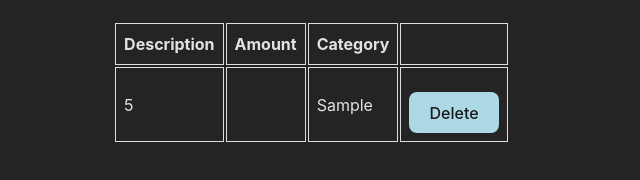
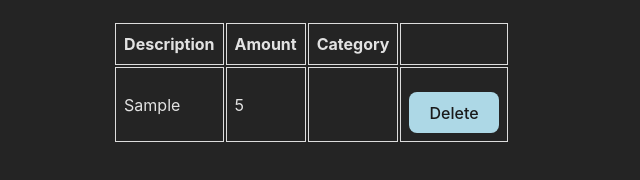
Before and after one commit to CarlsJr4/Zod-Practice, a React (Vite) app: page / in a window 1280 px wide. Both pictures are taken after typing "Sample", "5" into the empty fields and a click on the button "Submit". Shown: the part 398-578 px from the top of the page, without its empty margins (318-958 px from the left). Built offline with nearby package versions, Linux system fonts and the light colour scheme.

Commit message:
Updates table column order

```diff
--- a/src/components/TrackerTable.tsx
+++ b/src/components/TrackerTable.tsx
@@ -19,9 +19,9 @@ export default function TrackerTable({
         {expenses.map(({ amount, category, description, id }) => {
           return (
             <tr key={id}>
+              <td>{description}</td>
               <td>{amount}</td>
               <td>{category}</td>
-              <td>{description}</td>
               <td>
                 <button onClick={() => handleDelete(id)}>Delete</button>
               </td>
```
Also changed, not shown: src/App.tsx (+0 -18 lines).
